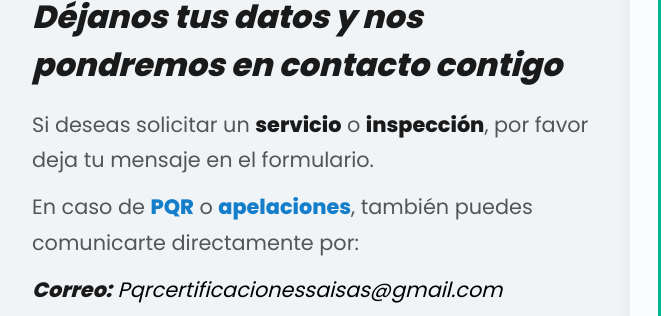
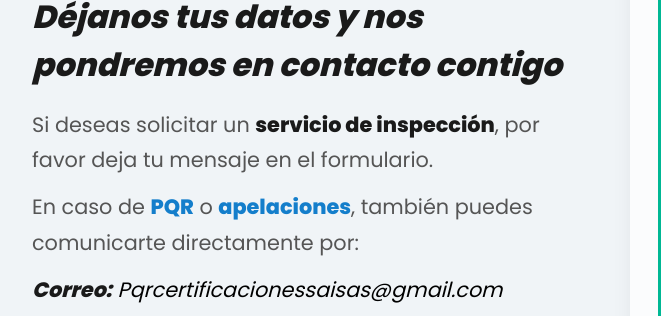
Before and after one commit to CertificacionesSAISAS/CertificacionesSAI, a plain HTML site: page index.html in a window 1280 px wide. Shown: the part 3810-4126 px from the top of the page, 0-667 px from the left. Drawn offline with Linux system fonts and the light colour scheme; grey boxes are pictures that could not be loaded.

Commit message:
Add files via upload

```diff
--- a/index.html
+++ b/index.html
@@ -1435,7 +1435,7 @@ a.documento p {
   <h3>Déjanos tus datos y nos pondremos en contacto contigo</h3>
 
   <p class="lead">
-    Si deseas solicitar un <strong>servicio</strong> o <strong>inspección</strong>, por favor deja tu mensaje en el formulario.
+    Si deseas solicitar un <strong>servicio de inspección</strong>, por favor deja tu mensaje en el formulario.
   </p>
 
   <p>
```
